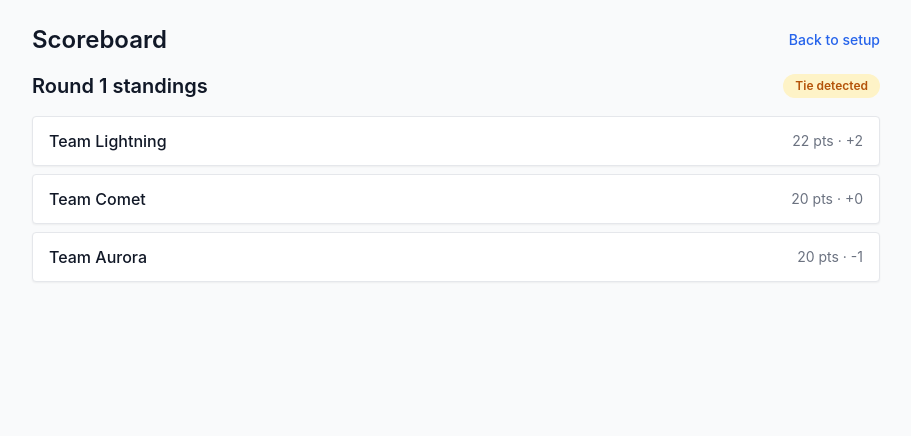
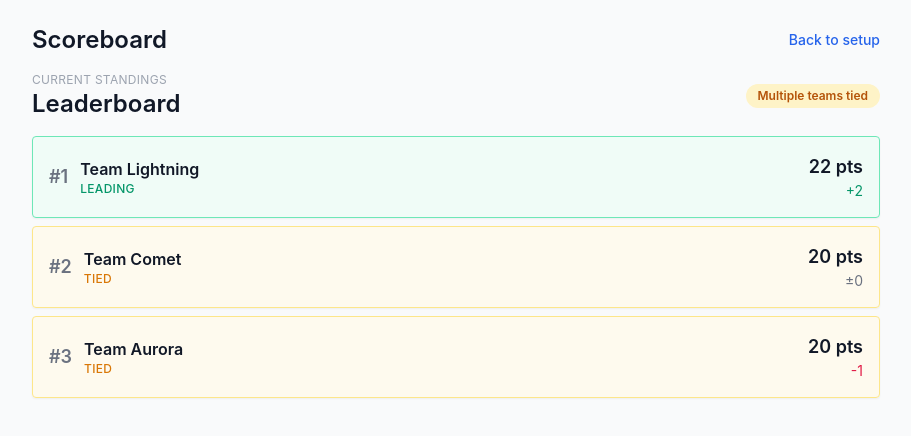
Before and after one commit to burggraf/trivia-party-codex, a React (Vite) app in the folder apps/web/: page / in a window 1280 px wide. Both pictures are taken after a click on the button "View scoreboard". Shown: the top 436 px of the page, without its empty margins (184-1095 px from the left). Built offline with nearby package versions, Linux system fonts and the light colour scheme; no server answers; the database is empty.

Commit message:
feat: polish scoreboard highlights and tie cues

```diff
--- a/apps/web/src/features/live-control/ScoreboardDisplay.tsx
+++ b/apps/web/src/features/live-control/ScoreboardDisplay.tsx
@@ -1,38 +1,100 @@
+import { useMemo } from 'react';
+import clsx from 'clsx';
 import { useEventState } from '../shared/EventState';
 
+function formatDelta(delta: number) {
+  if (delta > 0) {
+    return `+${delta}`;
+  }
+  if (delta < 0) {
+    return `${delta}`;
+  }
+  return '±0';
+}
+
 export function ScoreboardDisplay() {
-  const { scoreboard, tieTeamIds, finalMessage } = useEventState();
+  const { scoreboard, tieTeamIds, finalMessage, details } = useEventState();
+
+  const topScore = useMemo(() => (scoreboard.length ? scoreboard[0].score : null), [scoreboard]);
+  const topTeamId = scoreboard.length ? scoreboard[0].id : null;
+  const hasTies = tieTeamIds.length > 1;
+
+  const roundLabel = useMemo(() => {
+    if (details.status === 'completed') {
+      return 'Final standings';
+    }
+    return 'Current standings';
+  }, [details.status]);
 
   return (
-    <section className="space-y-4">
+    <section className="space-y-4" aria-live="polite">
       <header className="flex items-center justify-between">
-        <h2 className="text-xl font-semibold">Round 1 standings</h2>
-        {tieTeamIds.length > 1 ? (
+        <div>
+          <p className="text-xs uppercase tracking-wide text-gray-400">{roundLabel}</p>
+          <h2 className="text-2xl font-semibold text-gray-900">Leaderboard</h2>
+        </div>
+        {hasTies ? (
           <span
             data-testid="ties-badge"
             className="rounded-full bg-amber-100 px-3 py-1 text-xs font-semibold text-amber-700"
           >
-            Tie detected
+            Multiple teams tied
           </span>
         ) : null}
       </header>
 
-      <ol className="space-y-2">
+      <ol className="space-y-2" aria-label="Team standings">
         {scoreboard.map((entry, index) => (
           <li
             key={entry.id}
             data-testid={`leaderboard-row-${index}`}
-            className="flex items-center justify-between rounded border border-gray-200 bg-white px-4 py-3 shadow-sm"
+            className={clsx(
+              'flex items-center justify-between rounded border px-4 py-4 shadow-sm transition',
+              {
+                'border-emerald-300 bg-emerald-50/60': entry.id === topTeamId,
+                'border-amber-200 bg-amber-50/80': hasTies && tieTeamIds.includes(entry.id),
+                'border-gray-200 bg-white': entry.id !== topTeamId && (!hasTies || !tieTeamIds.includes(entry.id))
+              }
+            )}
+            aria-label={`${index + 1} place: ${entry.name} with ${entry.score} points`}
           >
-            <span className="font-medium">{entry.name}</span>
-            <span className="text-sm text-gray-500">
-              {entry.score} pts · <span data-testid="delta">{entry.delta >= 0 ? `+${entry.delta}` : entry.delta}</span>
-            </span>
+            <div className="flex items-center gap-3">
+              <span className="text-lg font-semibold text-gray-500">#{index + 1}</span>
+              <div>
+                <p className="text-base font-semibold text-gray-900">{entry.name}</p>
+                {entry.id === topTeamId ? (
+                  <p className="text-xs font-medium uppercase tracking-wide text-emerald-600">Leading</p>
+                ) : null}
+                {hasTies && tieTeamIds.includes(entry.id) && entry.id !== topTeamId ? (
+                  <p className="text-xs font-medium uppercase tracking-wide text-amber-600">Tied</p>
+                ) : null}
+              </div>
+            </div>
+
+            <div className="text-right">
+              <p className="text-lg font-semibold text-gray-900">{entry.score} pts</p>
+              <p
+                className={clsx('text-sm flex items-center justify-end gap-1', {
+                  'text-emerald-600': entry.delta > 0,
+                  'text-gray-500': entry.delta === 0,
+                  'text-rose-600': entry.delta < 0
+                })}
+              >
+                <span data-testid="delta">{formatDelta(entry.delta)}</span>
+                {topScore !== null && entry.score === topScore && entry.id !== topTeamId ? (
+                  <span className="text-xs text-emerald-500">(matched lead)</span>
+                ) : null}
+              </p>
+            </div>
           </li>
         ))}
       </ol>
 
-      {finalMessage ? <p className="text-sm font-medium">{finalMessage}</p> : null}
+      {finalMessage ? (
+        <p className="text-sm font-medium text-gray-700" data-testid="scoreboard-final-message">
+          {finalMessage}
+        </p>
+      ) : null}
     </section>
   );
 }
```
Also changed, not shown: 1 other file (tests, documents, lock files or other folders).
